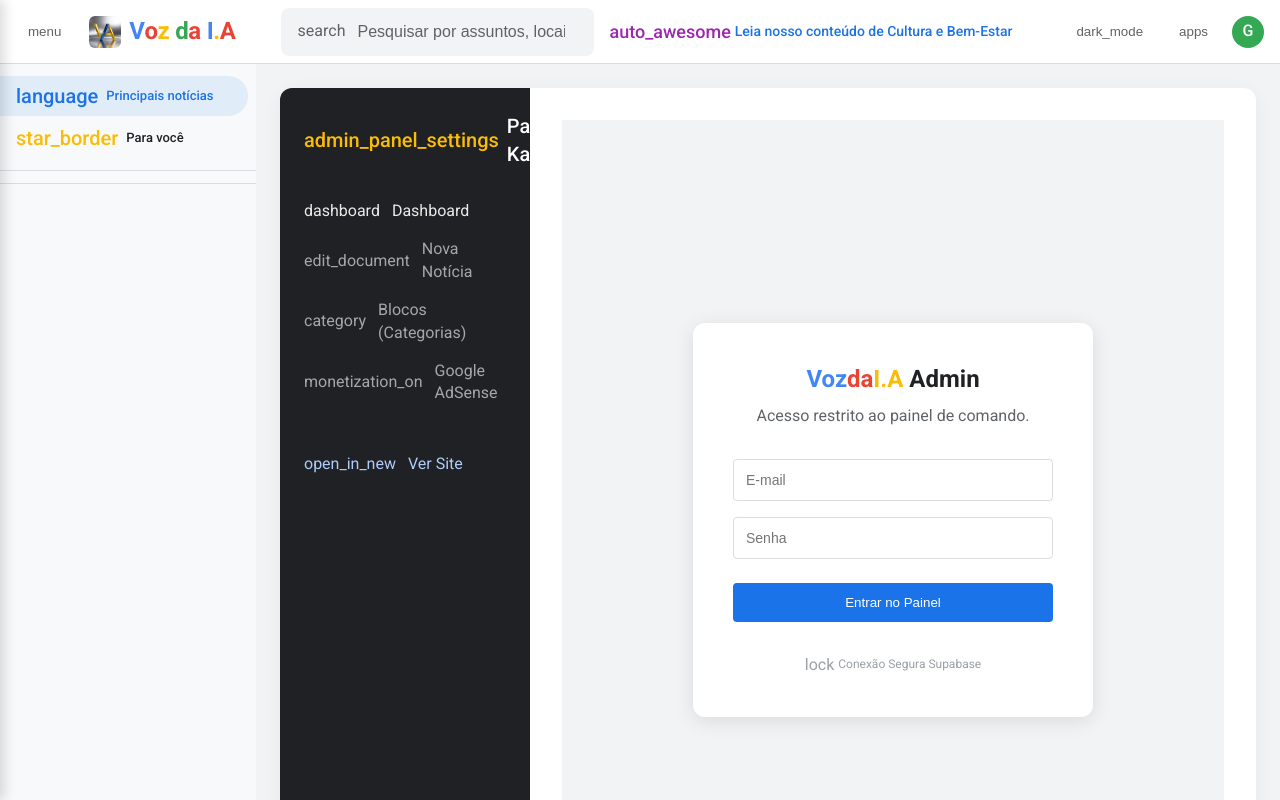
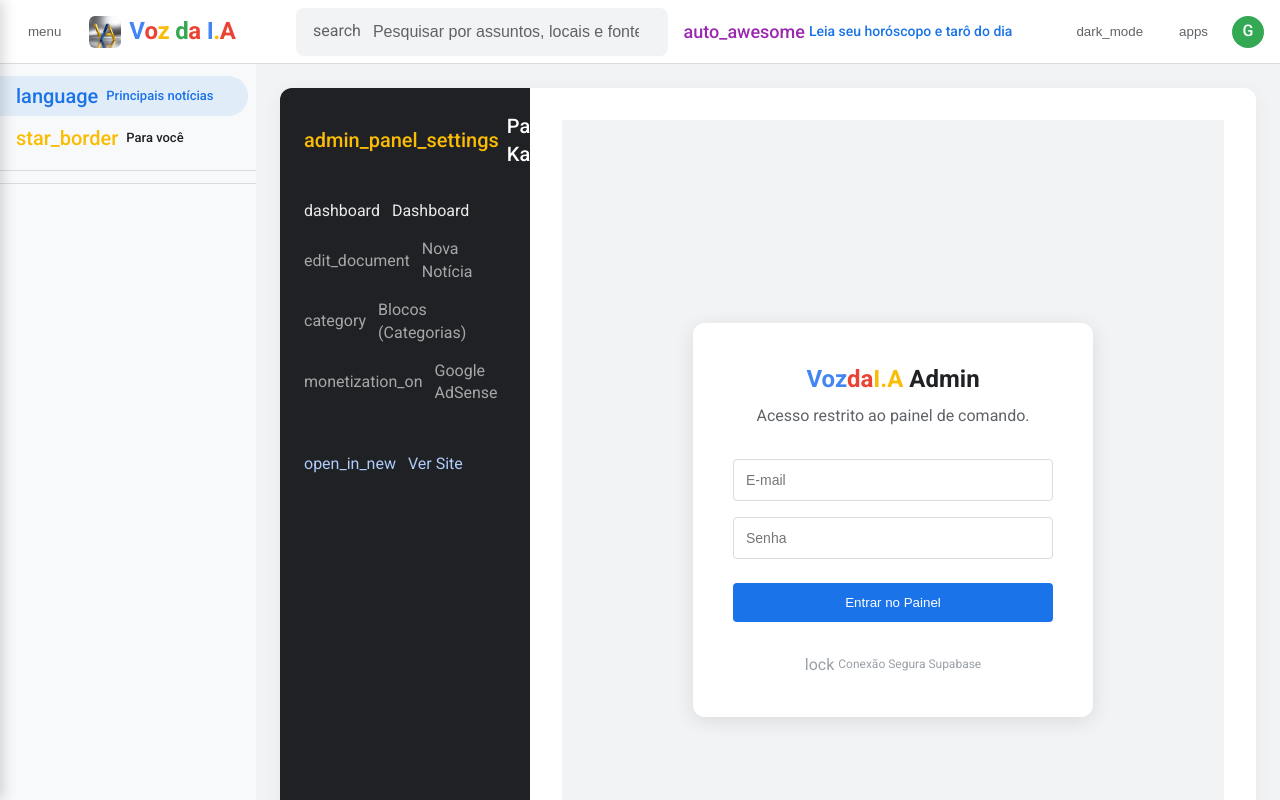
Before and after one commit to GustavoGenov/vozdaia, a Next.js app: page /admin/login in a window 1280 px wide. Shown: the top 800 px of the page. Built offline with nearby package versions, Linux system fonts and the light colour scheme; no server answers; the database is empty; a web font is replaced by a local one.

Commit message:
feat: restaura bloco Horoscopo e Taro e limpa o Cultura e Bem-Estar

```diff
--- a/src/app/categoria/[slug]/page.js
+++ b/src/app/categoria/[slug]/page.js
@@ -84,10 +84,9 @@
         }}></span>
       </div>
 
-      {category.slug === 'cultura-filosofia-bem-estar' && (
+      {category.slug === 'horoscopo-e-taro' && (
         <div style={{ marginBottom: '40px' }}>
           <HoroscopoWidget />
-          <GamesBlock />
         </div>
       )}
 
--- a/src/app/components/LayoutShell.js
+++ b/src/app/components/LayoutShell.js
@@ -40,9 +40,9 @@
             <span className="material-icons-extended search-icon">search</span>
             <input type="text" placeholder="Pesquisar por assuntos, locais e fontes" />
           </div>
-          <Link href="/categoria/cultura-filosofia-bem-estar" style={{ fontSize: '14px', fontWeight: '500', color: '#1a73e8', textDecoration: 'none', whiteSpace: 'nowrap', display: 'flex', alignItems: 'center', gap: '4px' }}>
+          <Link href="/categoria/horoscopo-e-taro" style={{ fontSize: '14px', fontWeight: '500', color: '#1a73e8', textDecoration: 'none', whiteSpace: 'nowrap', display: 'flex', alignItems: 'center', gap: '4px' }}>
             <span className="material-icons-extended" style={{ fontSize: '18px', color: '#9c27b0' }}>auto_awesome</span>
-            Leia nosso conteúdo de Cultura e Bem-Estar
+            Leia seu horóscopo e tarô do dia
           </Link>
         </div>
 
--- a/src/app/components/Sidebar.jsx
+++ b/src/app/components/Sidebar.jsx
@@ -4,7 +4,7 @@
 
 export default function Sidebar({ categories }) {
   // Remover duplicatas e blocos antigos que foram fundidos
-  const mergedSlugs = ['horoscopo', 'clima', 'passatempos', 'religiao', 'horoscopo-e-taro'];
+  const mergedSlugs = ['horoscopo', 'clima', 'passatempos', 'religiao'];
 
   const filteredCategories = categories?.filter(
     (cat) => !mergedSlugs.includes(cat.slug)
--- a/src/app/constants.js
+++ b/src/app/constants.js
@@ -5,7 +5,8 @@
   'ciencia-e-espaco': 'rocket_launch',
   'tech-e-gaming': 'sports_esports',
   'clima-tempo': 'thunderstorm',
-  'cultura-filosofia-bem-estar': 'self_improvement'
+  'cultura-filosofia-bem-estar': 'self_improvement',
+  'horoscopo-e-taro': 'auto_awesome'
 };
 
 export const CATEGORY_COLORS = {
@@ -14,5 +15,6 @@
   'ciencia-e-espaco': '#3949ab', // Indigo
   'tech-e-gaming': '#00acc1', // Cyan
   'clima-tempo': '#039be5', // Light Blue
-  'cultura-filosofia-bem-estar': '#d81b60' // Pink
+  'cultura-filosofia-bem-estar': '#d81b60', // Pink
+  'horoscopo-e-taro': '#ff9800' // Orange
 };
```
